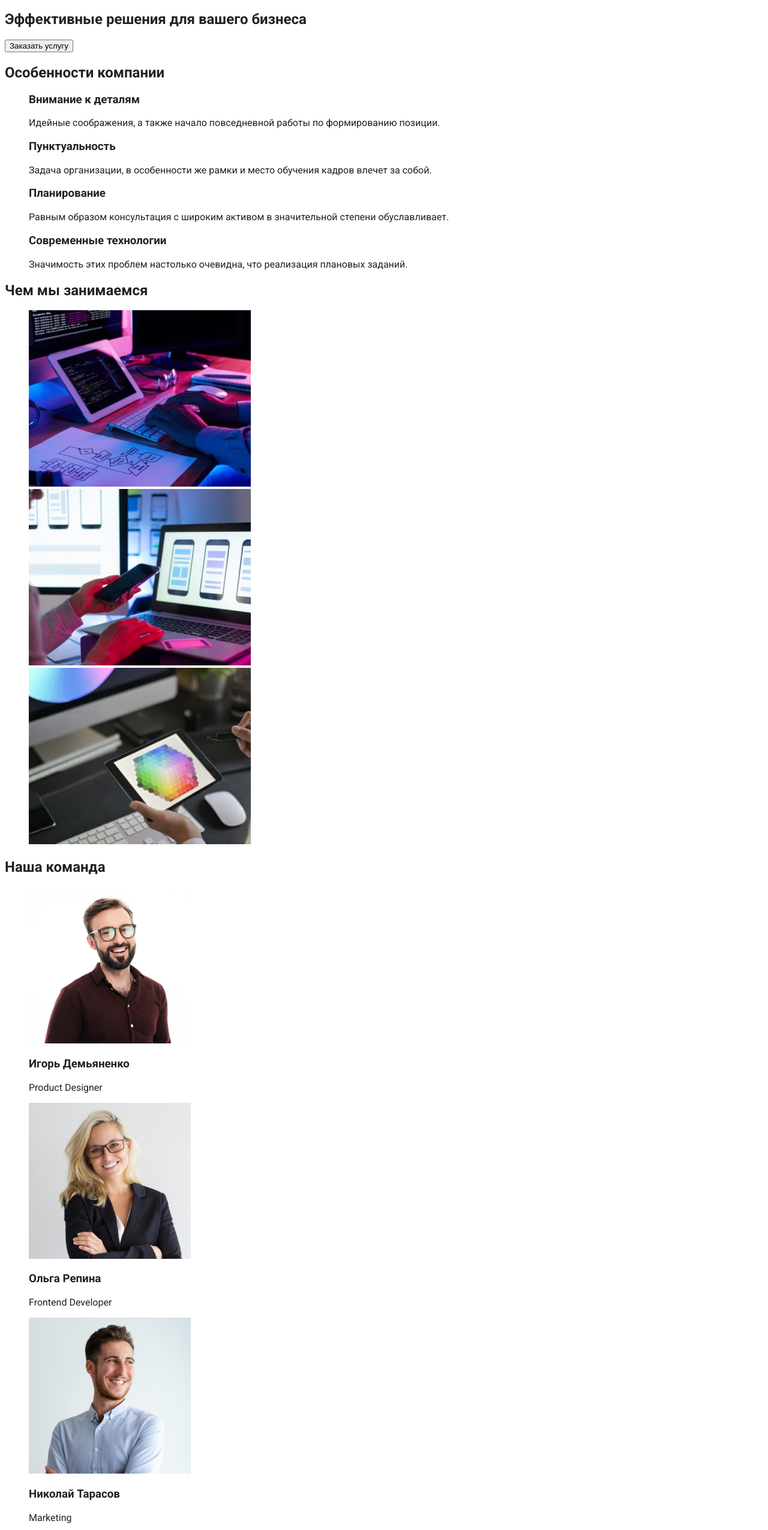
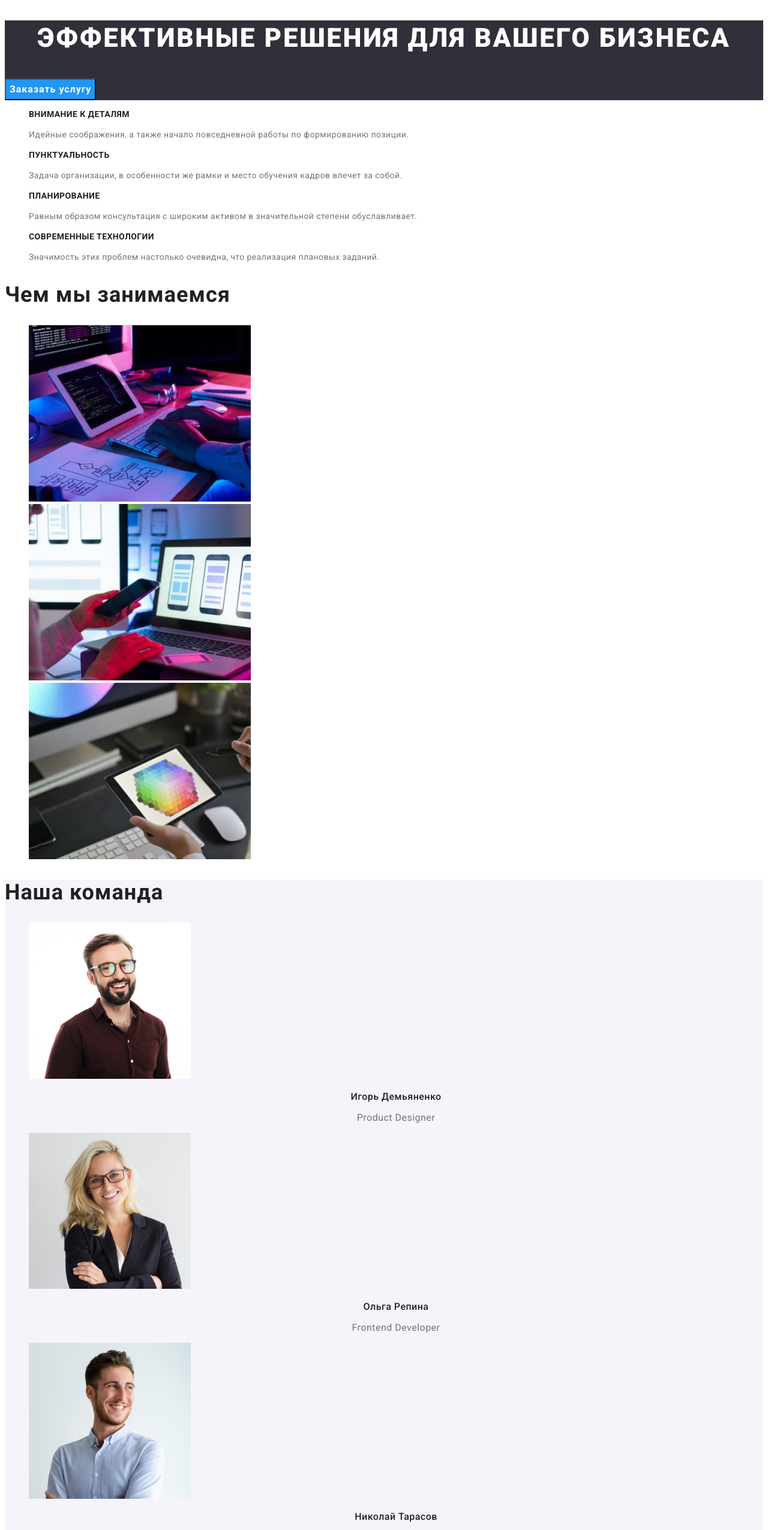
Before and after one commit to Sarat862/goit-markup-hw-02, a plain HTML site: page index.html in a window 1280 px wide. Shown: the part 168-2718 px from the top of the page at 60% size. Drawn offline with Linux system fonts and the light colour scheme.

Commit message:
Зроблено стилі головної сторінки

```diff
--- a/css/styles.css
+++ b/css/styles.css
@@ -3,12 +3,14 @@
     --secondary-font-family: "Raleway", sans-serif;
     --primary-color-text: #212121;
     --secondary-color-text: #757575;
+    --text-color-theme-dark: #ffffff;
     --accent-color: #2196F3;
+    --primary-background-color: #2F303A;
+    --secondary-background-color: #F5F4FA;
 }
 
 body {
     font-family: var(--primary-font-family);
-    color: var(--primary-color-text);
 }
 .link {
     text-decoration: none;
@@ -17,7 +19,7 @@ body {
     list-style: none;
 }
 
-/* HEADER */
+/* HEADER, ШАПКА СТОРІНКИ */
 
 /* Логотип сайта */
 .logo {
@@ -39,7 +41,6 @@ color: var(--accent-color);
 
 /* Навігація сайта */
 .nav-list-link {
-font-family: var(--primary-font-family);
     font-weight: 500;
     font-size: 14px;
     line-height: 1.14;
@@ -53,7 +54,6 @@ color: var(--accent-color);
 
 /* Контакти */
 .contact-link {
-font-family: var(--primary-font-family);
     font-weight: 500;
     font-size: 14px;
     line-height: 1.14;
@@ -64,3 +64,109 @@ color: var(--secondary-color-text);
 .contact-link:focus {
     color: var(--accent-color);
 }
+
+/* MAIN, ГОЛОВНА ЧАСТИНА СТОРІНКИ */
+
+/* Героїк */
+.hero-section {
+    background-color: var(--primary-background-color);
+}
+.hero-title {
+    font-weight: 900;
+    font-size: 44px;
+    line-height: 1.36;
+    text-align: center;
+    letter-spacing: 0.06em;
+    text-transform: uppercase;
+    color: var(--text-color-theme-dark);
+}
+.hero-btn {
+    font-family: var(--primary-font-family);
+    font-weight: 700;
+    font-size: 16px;
+    line-height: 1.88;
+    display: flex;
+    align-items: center;
+    text-align: center;
+    letter-spacing: 0.06em;
+    color: var(--text-color-theme-dark);
+    background-color: var(--accent-color);
+}
+
+/* Особливості компанії */
+.features-title {
+    font-weight: 700;
+    font-size: 14px;
+    line-height: 1.14;
+    letter-spacing: 0.03em;
+    text-transform: uppercase;
+    color: var(--primary-color-text);
+}
+.features-text {
+    font-weight: 400;
+    font-size: 14px;
+    line-height: 1.71;
+    letter-spacing: 0.03em;
+    color: var(--secondary-color-text);
+}
+
+.caption-title {
+    font-weight: 700;
+    font-size: 36px;
+    line-height: 1.17;
+    letter-spacing: 0.03em;
+    color: var(--primary-color-text);
+}
+/* Чим займається компанія */
+
+
+/* Команда компанії */
+.developer-company {
+    background-color: var(--secondary-background-color);
+}
+.developer-company-title {
+    font-weight: 500;
+    font-size: 16px;
+    line-height: 1.19;
+    text-align: center;
+    letter-spacing: 0.03em;
+    color: var(--primary-color-text);
+}
+.developer-company-text {
+    font-weight: 400;
+    font-size: 16px;
+    line-height: 1.19;
+    text-align: center;
+    letter-spacing: 0.03em;
+    color: var(--secondary-color-text);
+}
+
+/* FOOTER, ПІДВАЛ СТОРІНКИ */
+
+.footer {
+    background-color: var(--primary-background-color);
+}
+.part-logo-right {
+    font-family: var(--secondary-font-family);
+    font-weight: 700;
+    font-size: 26px;
+    line-height: 1.19;
+    letter-spacing: 0.03em;
+    color: var(--text-color-theme-dark)
+}
+.address-text {
+    font-style: normal;
+    font-weight: 400;
+    font-size: 14px;
+    line-height: 1.71;
+    letter-spacing: 0.03em;
+    color: var(--text-color-theme-dark)
+}
+.footer-contact-link {
+    font-style: normal;
+    font-weight: 400;
+    font-size: 14px;
+    line-height: 1.71;
+    letter-spacing: 0.03em;
+    color: rgba(255, 255, 255, 0.6);
+}
--- a/index.html
+++ b/index.html
@@ -29,79 +29,81 @@
     </header>
 
     <!--Головна частина сторінки-->
-    <main>
-        <section>
-            <h1>Эффективные решения для вашего бизнеса</h1>
-            <button type="button">Заказать услугу</button>
+    <main class="main">
+        <section class="hero-section">
+            <h1 class="hero-title">Эффективные решения для вашего бизнеса</h1>
+            <button class="hero-btn" type="button">Заказать услугу</button>
         </section>
         <!-- Особливості компанії -->
-        <section>
-            <h2>Особенности компании</h2>
-            <ul class="list">
-                <li>
-                    <h3>Внимание к деталям</h3>
-                    <p>Идейные соображения, а также начало повседневной работы по формированию позиции.</p>
+        <section class="features">
+            <h2 hidden>Особенности компании</h2>
+            <ul class="features list">
+                <li class="features-item">
+                    <h3 class="features-title">Внимание к деталям</h3>
+                    <p class="features-text">Идейные соображения, а также начало повседневной работы по формированию позиции.</p>
                 </li>
-                <li>
-                    <h3>Пунктуальность</h3>
-                    <p>Задача организации, в особенности же рамки и место обучения кадров влечет за собой.</p>
+                <li class="features-item">
+                    <h3 class="features-title">Пунктуальность</h3>
+                    <p class="features-text">Задача организации, в особенности же рамки и место обучения кадров влечет за собой.</p>
                 </li>
-                <li>
-                    <h3>Планирование</h3>
-                    <p>Равным образом консультация с широким активом в значительной степени обуславливает.</p>
+                <li class="features-item">
+                    <h3 class="features-title">Планирование</h3>
+                    <p class="features-text">Равным образом консультация с широким активом в значительной степени обуславливает.</p>
                 </li>
-                <li>
-                    <h3>Современные технологии</h3>
-                    <p>Значимость этих проблем настолько очевидна, что реализация плановых заданий.</p>
+                <li class="features-item">
+                    <h3 class="features-title">Современные технологии</h3>
+                    <p class="features-text">Значимость этих проблем настолько очевидна, что реализация плановых заданий.</p>
                 </li>
             </ul>
         </section>
         <!-- Чим займається компанія -->
-        <section>
-            <h2>Чем мы занимаемся</h2>
-            <ul class="list">
-                <li><img src="./image/box-1.jpg" alt="Робота на комп'ютере" width="370" height="294"></li>
-                <li><img src="./image/box-2.jpg" alt="Робота на мобbльном устройстве, ноутбуке" width="370" height="294"></li>
-                <li><img src="./image/box-3.jpg" alt="Робота на планшете" width="370" height="294"></li>
+        <section class="work-company">
+            <h2 class="caption-title">Чем мы занимаемся</h2>
+            <ul class="work-company-list list">
+                <li class="work-company-item"><img class="work-company-img" src="./image/box-1.jpg" alt="Робота на комп'ютере" width="370" height="294"></li>
+                <li class="work-company-item"><img class="work-company-img" src="./image/box-2.jpg" alt="Робота на мобильном устройстве, ноутбуке" width="370" height="294"></li>
+                <li class="work-company-item"><img class="work-company-img" src="./image/box-3.jpg" alt="Робота на планшете" width="370" height="294"></li>
             </ul>
         </section>
         <!-- Команда компанії -->
-        <section>
-            <h2>Наша команда</h2>
-            <ul class="list">
-                <li>
-                    <img src="./image/image-avatar/img-avatar-1.jpg" alt="Мужчина-разработчик" width="270" height="260">
-                    <h3>Игорь Демьяненко</h3>
-                    <p lang="en">Product Designer</p>
+        <section class="developer-company">
+            <h2 class="caption-title">Наша команда</h2>
+            <ul class="developer-company-list list">
+                <li class="developer-company-item">
+                    <img class="developer-company-img" src="./image/image-avatar/img-avatar-1.jpg" alt="Мужчина-разработчик" width="270" height="260">
+                    <h3 class="developer-company-title">Игорь Демьяненко</h3>
+                    <p class="developer-company-text" lang="en">Product Designer</p>
                 </li>
-                <li>
-                    <img src="./image/image-avatar/img-avatar-2.jpg" alt="Женщина-разработчик" width="270" height="260">
-                    <h3>Ольга Репина</h3>
-                    <p lang="en">Frontend Developer</p>
+                <li class="developer-company-item">
+                    <img class="developer-company-img" src="./image/image-avatar/img-avatar-2.jpg" alt="Женщина-разработчик" width="270" height="260">
+                    <h3 class="developer-company-title">Ольга Репина</h3>
+                    <p class="developer-company-text" lang="en">Frontend Developer</p>
                 </li>
-                <li>
-                    <img src="./image/image-avatar/img-avatar-3.jpg" alt="Мужчина-разработчик" width="270" height="260">
-                    <h3>Николай Тарасов</h3>
-                    <p lang="en">Marketing</p>
+                <li class="developer-company-item">
+                    <img class="developer-company-img" src="./image/image-avatar/img-avatar-3.jpg" alt="Мужчина-разработчик" width="270" height="260">
+                    <h3 class="developer-company-title">Николай Тарасов</h3>
+                    <p class="developer-company-text" lang="en">Marketing</p>
                 </li>
-                <li>
-                    <img src="./image/image-avatar/img-avatar-4.jpg" alt="Мужчина-разработчик" width="270" height="260">
-                    <h3>Михаил Ермаков</h3>
-                    <p lang="en">UI Designer</p>
+                <li class="developer-company-item">
+                    <img class="developer-company-img" src="./image/image-avatar/img-avatar-4.jpg" alt="Мужчина-разработчик" width="270" height="260">
+                    <h3 class="developer-company-title">Михаил Ермаков</h3>
+                    <p class="developer-company-text" lang="en">UI Designer</p>
                 </li>
             </ul>
         </section>
     </main>
 
     <!--Підвал сторінки-->
-    <footer>
-        <a class="link" href="">WebStudio</a>
-        <address>
-            <a class="link" href="https://goo.gl/maps/jJnR8xQSTtTQvHDJ6" target="_blank rel=" noopener noreferrer">г. Киев, пр-т Леси Украинки,
-                26</a>
-            <ul class="list">
-                <li><a class="link" href="mailto:info@devstudio.com">info@devstudio.com</a></li>
-                <li><a class="link" href="tel:+380961111111">+38 096 111 11 11</a></li>
+    <footer class="footer">
+        <a class="logo link" href="">
+            <span class="part-logo">Web</span>
+            <span class="part-logo-right">Studio</span>
+        </a>
+        <address class="address">
+            <p class="address-text">г. Киев, пр-т Леси Украинки, 26</p>
+            <ul class="footer-contact list">
+                <li class="footer-contact-item"><a class="footer-contact-link link" href="mailto:info@devstudio.com">info@devstudio.com</a></li>
+                <li class="footer-contact-item"><a class="footer-contact-link link" href="tel:+380961111111">+38 096 111 11 11</a></li>
             </ul>
         </address>
     </footer>
```
Also changed, not shown: 1 other file. Lines whose indentation alone changed are shown as unchanged.
